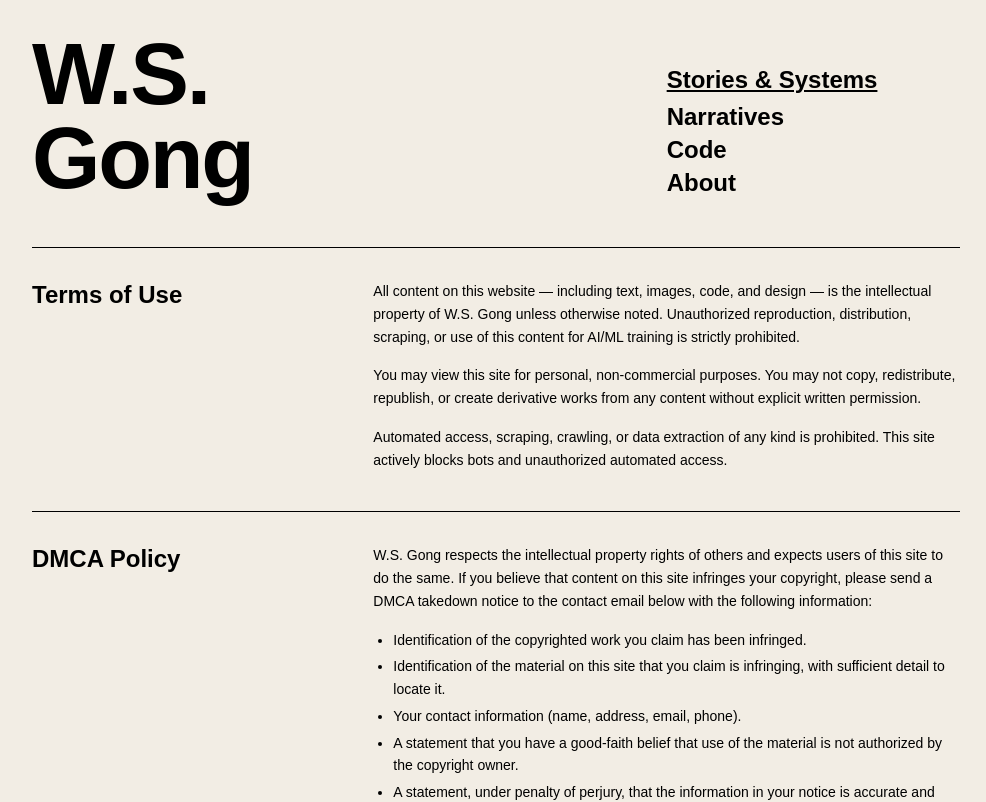
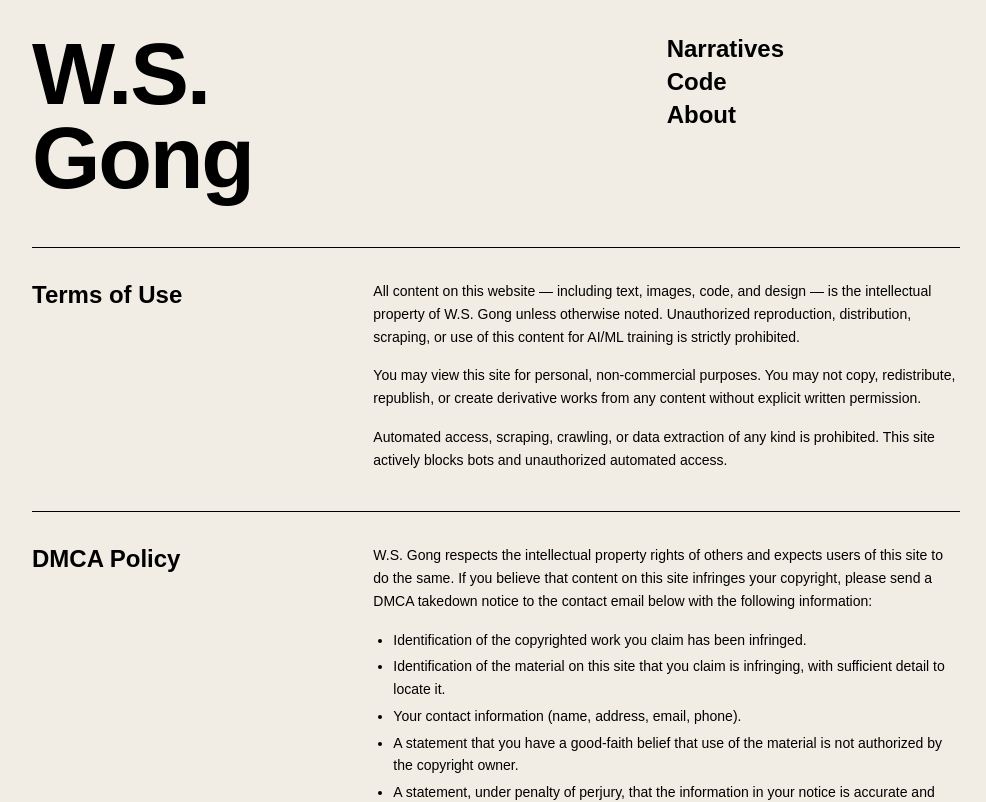
Before and after one commit to highschoolsmokers/ws-gong, a Next.js app: page /terms in a window 1280 px wide. Shown: the top 802 px of the page, without its empty margins (144-1130 px from the left). Built offline with nearby package versions, Linux system fonts and the light colour scheme.

Commit message:
style: remove Stories & Systems subtitle from nav (#42)
Co-authored-by: Claude Opus 4.6 (1M context) <noreply@anthropic.com>

```diff
--- a/app/(site)/Nav.tsx
+++ b/app/(site)/Nav.tsx
@@ -32,10 +32,7 @@ export default function Nav() {
           </Link>
         )}
       </h1>
-      <nav aria-label="Main navigation" className="flex flex-col justify-end">
-        <span className="text-xl md:text-2xl font-black leading-snug mb-1 underline">
-          Stories &amp; Systems
-        </span>
+      <nav aria-label="Main navigation" className="flex flex-col justify-start">
         <ul className="text-xl md:text-2xl font-black leading-snug">
           {links.map((link) => (
             <li key={link.href}>
```
